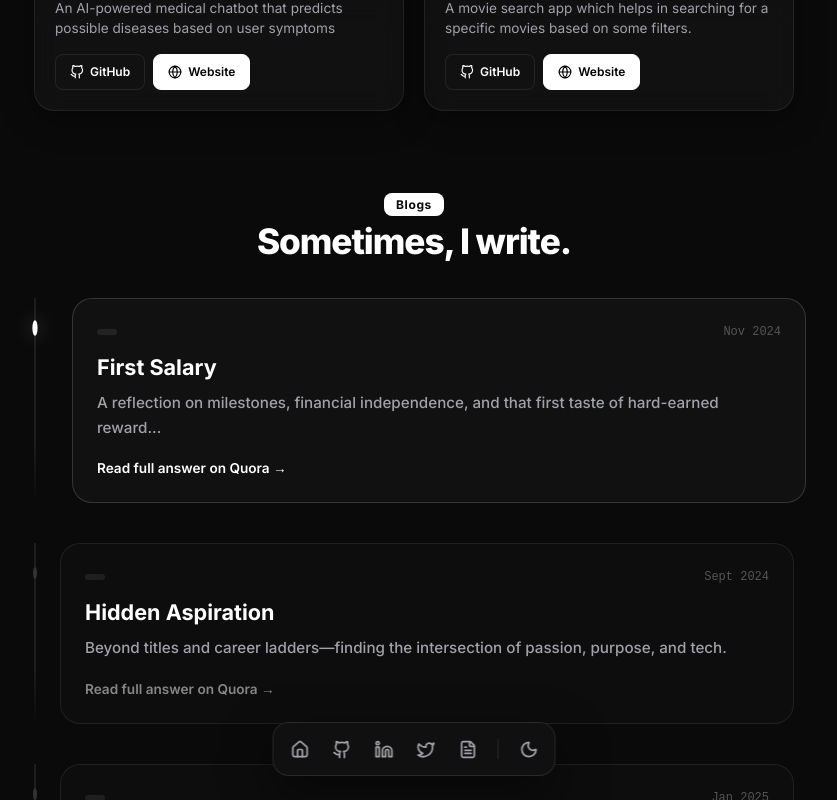
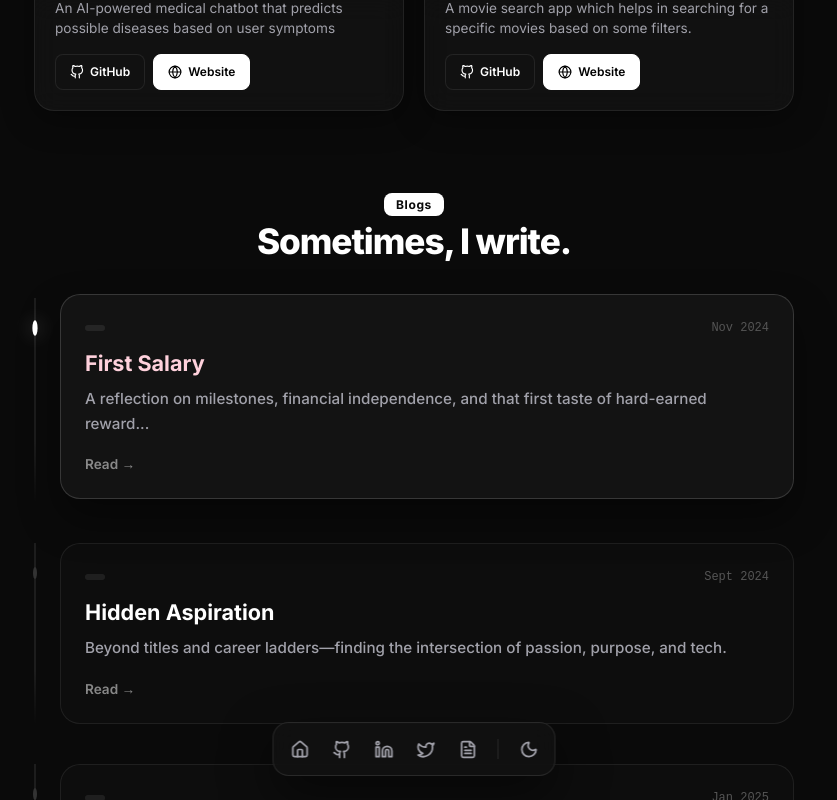
Before and after one commit to Shushmitaaaa/portfolio-shushmita, a React (Vite) app: page / in a window 1280 px wide. In both pictures the pointer is over the link 653 px from the left and 2244 px from the top of the page. Shown: the part 1844-2644 px from the top of the page, without its empty margins (226-1063 px from the left). Built offline with nearby package versions, Linux system fonts and the light colour scheme.

Commit message:
added animations in writing section

```diff
--- a/src/App.css
+++ b/src/App.css
@@ -731,13 +731,14 @@ body {
   display: flex;
   flex-direction: column;
   transition: all 0.4s cubic-bezier(0.175, 0.885, 0.32, 1.275);
+  cursor: pointer;
 }
 
-.writing-card-vertical:hover {
+/* .writing-card-vertical:hover {
   background: rgba(255, 255, 255, 0.03);
   border-color: rgba(255, 255, 255, 0.15);
   transform: translateX(12px);
-}
+} */
 
 .thread-item:hover .thread-dot {
   background: var(--text-main);
@@ -796,11 +797,22 @@ body {
   transition: opacity 0.2s;
 }
 
-.writing-card-vertical:hover .read-link {
-  opacity: 1;
+
+
+.writing-card-vertical:hover {
+
+  background: rgba(255, 255, 255, 0.04) !important;
+  border-color: rgba(255, 255, 255, 0.15) !important;
+  transform: translateY(-4px);
+  box-shadow: 0 20px 40px rgba(0, 0, 0, 0.4);
 }
 
-/* contact section */
+
+.writing-card-vertical:hover .writing-card-title {
+  color: #ffd1dc;
+}
+
+
 .contact-section {
   display: flex;
   flex-direction: column;
--- a/src/App.jsx
+++ b/src/App.jsx
@@ -77,7 +77,7 @@ function App() {
                 </div>
                 <h3 className="writing-card-title">{post.title}</h3>
                 <p className="writing-excerpt">{post.excerpt}</p>
-                <div className="read-link">Read full answer on Quora →</div>
+                <div className="read-link">Read →</div>
               </a>
             </div>
           ))}
--- a/src/components/projects.jsx
+++ b/src/components/projects.jsx
@@ -4,16 +4,18 @@ import moviehuntImg from '../assets/moviee.png';
 import bmiImg from '../assets/bmiii.png';
 import susJobsImg from '../assets/susjobss.png';
 import authImg from '../assets/auth.png';
+import pImg from '../assets/ppre.png';
 
 const projectList = [
   { name: "SusJobs", category: "major", year: "2025", tags: ["Rust", "CLI"], desc: "A version control system for Spotify playlists. Built with Rust for high-performance terminal UI interaction.", image: susJobsImg,website:"susjobs-3.onrender.com"},
   { name: "TubeTales", category: "major", year: "2025", tags: ["Python","Flask","Groq","Javascript","Llama 3"], desc: "An AI-Powered YouTube video Summarizer using LLaMA 3 (70B) on Groq LLM.", image: ttImg,github:"https://github.com/Shushmitaaaa/Tubetales.git",website:"https://tubetales-1.onrender.com/" },
   { name: "DocBot", category: "major", year: "2025", tags: ["Rust", "Security"], desc: "An AI-powered medical chatbot that predicts possible diseases based on user symptoms", image: "https://images.unsplash.com/photo-1563986768609-322da13575f3?auto=format&fit=crop&w=600",github:"https://github.com/Shushmitaaaa/DocBot.git",website:"https://github.com/Shushmitaaaa/DocBot.git" },
   { name: "MovieHunt", category: "major", year: "2025", tags: ["React.js", "JavaScript","TMDB API","Appwrite"], desc: "A movie search app which helps in searching for a specific movies based on some filters.", image: moviehuntImg,github:"https://github.com/Shushmitaaaa/MovieHunt.git",website:"movie-hunt-ksh2.vercel.app/" },
+  { name: "Predictra", category: "fun", year: "2025", tags: ["HTML", "CSS","JavaScipt"], desc: "PREDICTRA uses machine learning to predict your placement chances based on your academics, skills, and projects.", image: pImg,github:"https://github.com/Shushmitaaaa/Tic-Tac-Toe.git",website:" https://shushmitaaaa.github.io/Tic-Tac-Toe/" },
   { name: "User-authentication-app", category: "fun", year: "2024", tags: ["SQL", "ETL"], desc: "A simple user authentication app that supports user signup, login, and protected routes using middleware-based authentication.", image: authImg,github:"https://github.com/Shushmitaaaa/user-authentication-app.git",website:"user-authentication-apps.onrender.com" },
   { name: "BMI-calculator", category: "fun", year: "2025", tags: ["HTML", "CSS","JavaScript"], desc: " Enter your height and weight to get your BMI along with a color-coded chart indicating your health category.", image:bmiImg,github:"https://github.com/Shushmitaaaa/BMI-calculator.git",website:" https://shushmitaaaa.github.io/BMI-calculator/" },
   { name: "Gmail-cleaner-cli", category: "fun", year: "2025", tags: ["JS", "Design"], desc: "A command-line tool to declutter your Gmail inbox by deleting or summarizing emails based on filters", image: "https://images.unsplash.com/photo-1506126613408-eca07ce68773?auto=format&fit=crop&w=600" ,github:"https://github.com/Shushmitaaaa/gmail-cleaner-cli.git",website:"https://github.com/Shushmitaaaa/gmail-cleaner-cli.git"},
-  { name: "Tic-Tac-Toe", category: "fun", year: "2025", tags: ["HTML", "CSS","JavaScipt"], desc: "Interactive Tic Tac Toe game with clean UI and smooth gameplay", image: "https://images.unsplash.com/photo-1511671782779-c97d3d27a1d4?auto=format&fit=crop&w=600",github:"https://github.com/Shushmitaaaa/Tic-Tac-Toe.git",website:" https://shushmitaaaa.github.io/Tic-Tac-Toe/" },
+  // { name: "Tic-Tac-Toe", category: "fun", year: "2025", tags: ["HTML", "CSS","JavaScipt"], desc: "Interactive Tic Tac Toe game with clean UI and smooth gameplay", image: "https://images.unsplash.com/photo-1511671782779-c97d3d27a1d4?auto=format&fit=crop&w=600",github:"https://github.com/Shushmitaaaa/Tic-Tac-Toe.git",website:" https://shushmitaaaa.github.io/Tic-Tac-Toe/" },
   // { name: "Grit", category: "major", year: "2025", tags: ["Rust", "CLI"], desc: "A version control system for Spotify playlists. Built with Rust for high-performance terminal UI interaction.", image: "https://images.unsplash.com/photo-1614850523296-d8c1af93d400?auto=format&fit=crop&w=600" }
 ];
 
```
Also changed, not shown: src/assets/ppre.png (added).
